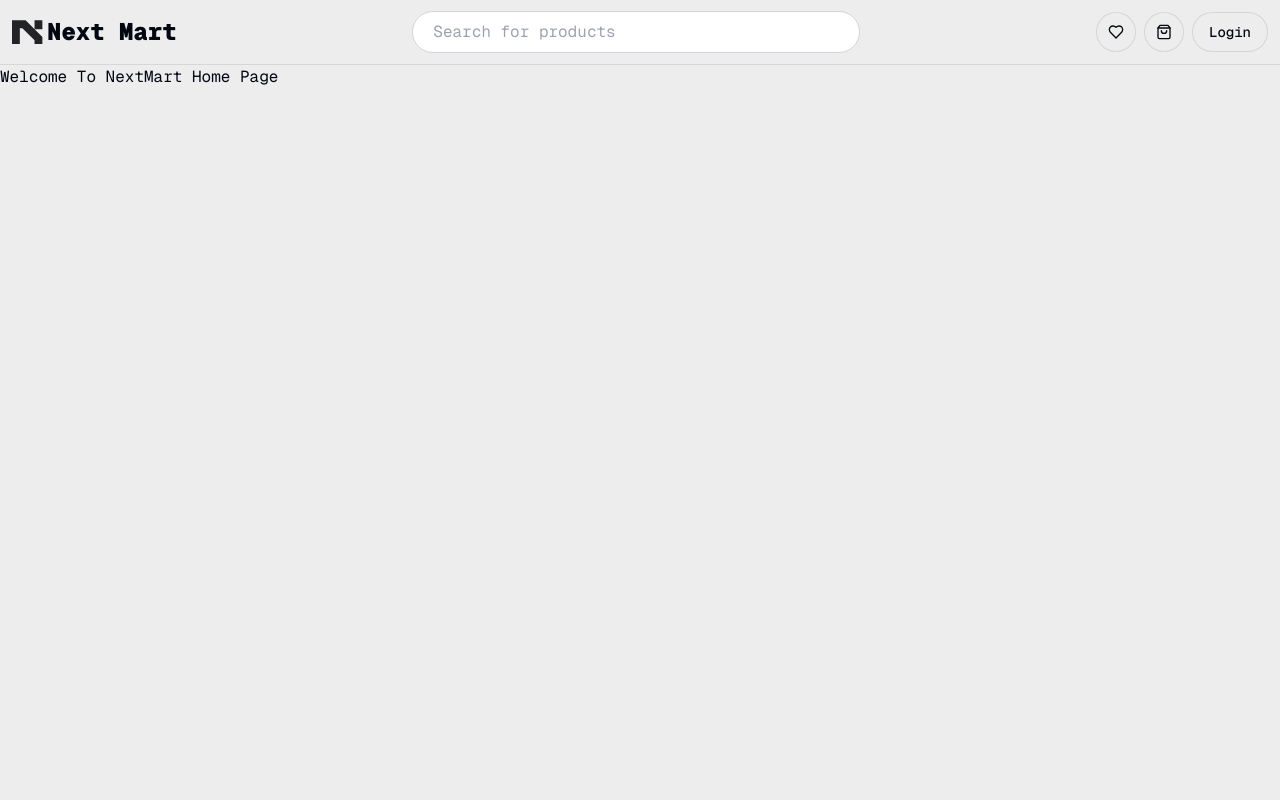
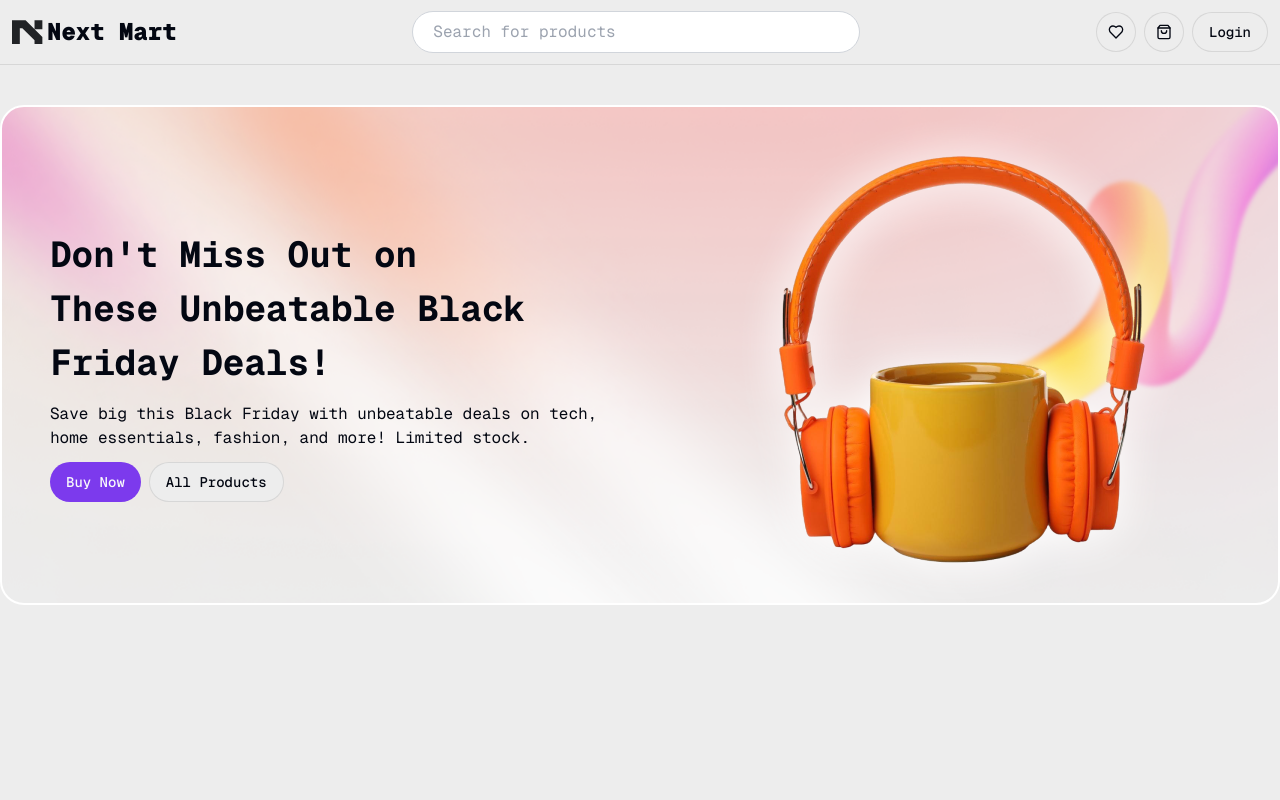
Before and after one commit to jmjubaer/next-mart, a Next.js app: page / in a window 1280 px wide. Shown: the top 800 px of the page. Built offline with nearby package versions, Linux system fonts and the light colour scheme; no server answers.

Commit message:
complete hero section

```diff
--- a/src/app/(WithCommonLayout)/page.tsx
+++ b/src/app/(WithCommonLayout)/(home)/page.tsx
@@ -1,9 +1,11 @@
 "use client";
+
+import HeroSection from "@/components/modules/home/heroSection";
 
 const HomePage = () => {
     return (
         <div>
-            <h1>Welcome To NextMart Home Page</h1>
+           <HeroSection/>
         </div>
     );
 };
--- /dev/null
+++ b/src/components/modules/home/heroSection/HeroSection.module.css
@@ -0,0 +1,7 @@
+.banner {
+    background: url("../../../../app/assets/home-banner.png");
+    height: 500px;
+    background-size: cover;
+    background-position: center;
+    background-repeat: no-repeat;
+}
--- /dev/null
+++ b/src/components/modules/home/heroSection/index.tsx
@@ -0,0 +1,34 @@
+import { Button } from "@/components/ui/button";
+import styles from "./HeroSection.module.css";
+import Image from "next/image";
+import cupImage from "@/app/assets/cup-with-headphone.png";
+
+const HeroSection = () => {
+    return (
+        <div
+            className={`${styles.banner} container mx-auto border-2 border-white rounded-3xl mt-10`}>
+            <div className='grid grid-cols-2 gap-4 items-center'>
+                <div className='pl-12'>
+                    <h1 className='text-4xl font-bold leading-normal'>
+                        Don&apos;t Miss Out on <br /> These Unbeatable Black{" "}
+                        <br /> Friday Deals!
+                    </h1>
+                    <p className='my-3'>
+                        Save big this Black Friday with unbeatable deals on
+                        tech, home essentials, fashion, and more! Limited stock.
+                    </p>
+
+                    <Button className='rounded-full mr-2'>Buy Now</Button>
+                    <Button className='rounded-full' variant='outline'>
+                        All Products
+                    </Button>
+                </div>
+                <div className='flex items-center justify-center'>
+                    <Image src={cupImage} alt='cup image' />
+                </div>
+            </div>
+        </div>
+    );
+};
+
+export default HeroSection;
```
Also changed, not shown: src/app/assets/cup-with-headphone.png (added), src/app/assets/home-banner.png (added).
